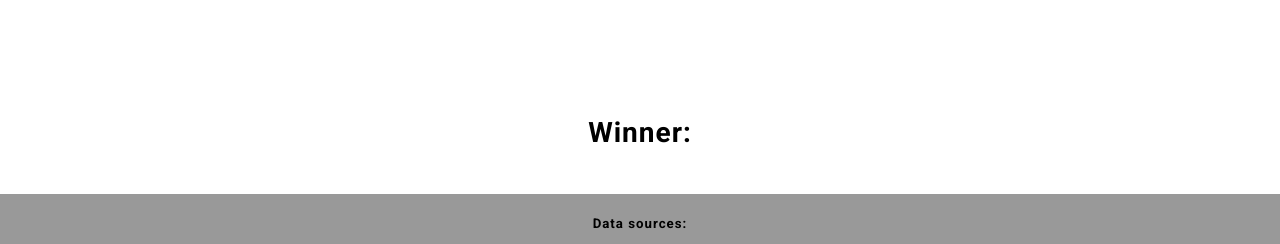
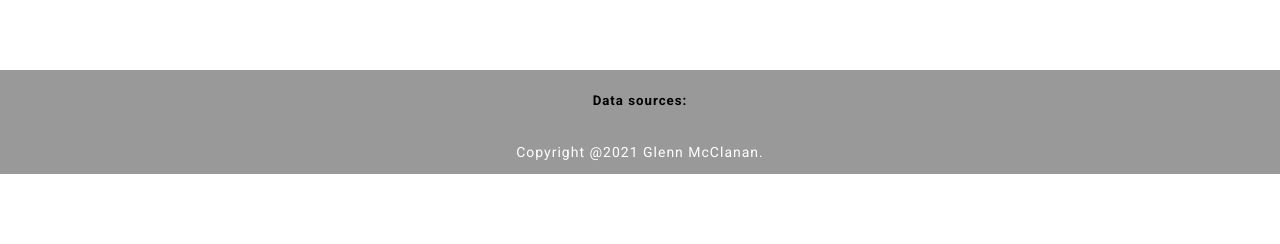
Before and after one commit to gmcln-rct/faster-than, a Vue app: page / in a window 1280 px wide. Shown: the part 646-890 px from the top of the page. After the commit the page ends 820 px from the top, so only its background shows below. Built offline with nearby package versions, Linux system fonts and the light colour scheme; a web font is replaced by a local one.

Commit message:
Work on on Change

```diff
--- a/src/components/TheSelector.vue
+++ b/src/components/TheSelector.vue
@@ -6,6 +6,7 @@
         <img class="animal-img" :src="getAnimalImg(animal1)" />
         <base-select
           :options="animals"
+          v-on:change="onChange($event)"
           class="select-css"
           v-model="animal1"
         ></base-select>
@@ -27,7 +28,7 @@
     </div>
     <button v-on:click.stop="compareAnimals">Compare</button>
   </section>
-  <section class="winnerSection">
+  <section v-if="currentWinner !== ''" class="winnerSection">
     <h4>Winner:</h4>
     {{ currentWinner }}
   </section>
@@ -51,6 +52,9 @@ export default {
   methods: {
     validateSelects() {
       console.log('This is validating');
+    },
+    onChange() {
+      this.currentWinner = '';
     },
     compareAnimals(event) {
       this.validateSelects();
```
